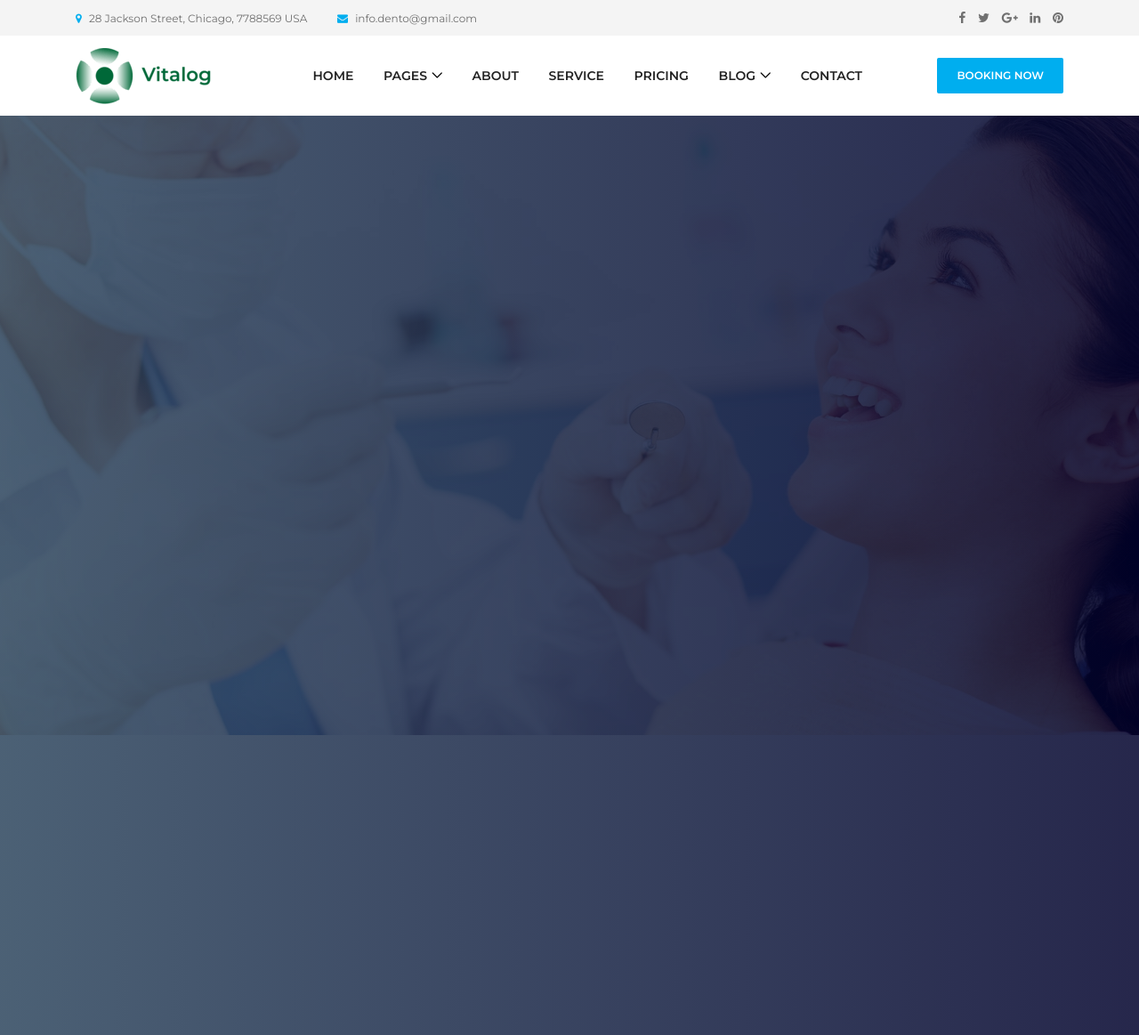
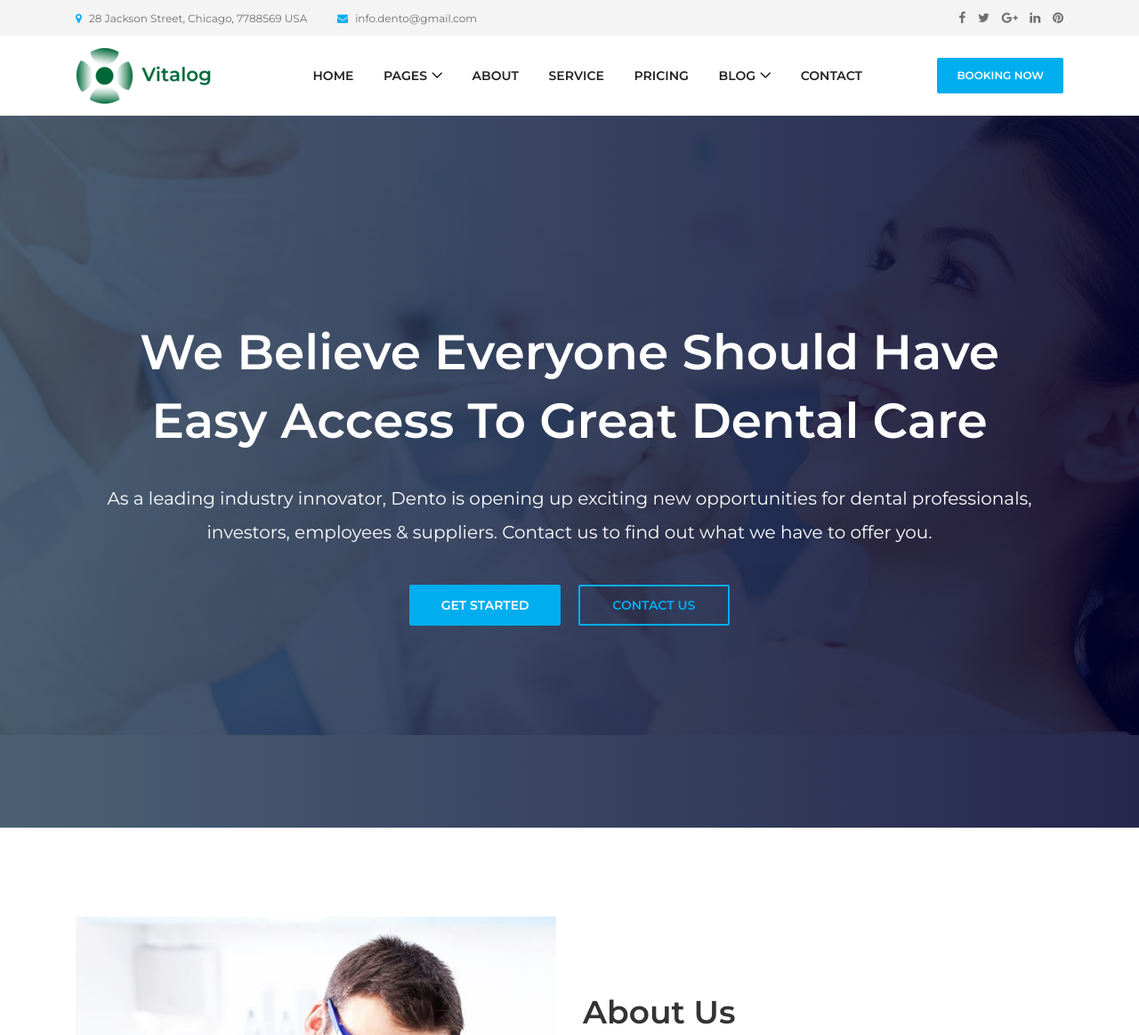
Before and after one commit to gozygreg/vitalog, a Django app: page / in a window 1280 px wide. Shown: the top 1163 px of the page at 89% size. Run offline with Django 5.2, Linux system fonts and the light colour scheme; some libraries are stand-ins or nearby versions; some web fonts are replaced.

Commit message:
continue editing template

```diff
--- a/vitalog/home/templates/home.html
+++ b/vitalog/home/templates/home.html
@@ -139,7 +139,7 @@
     <!-- Welcome Slides -->
     <div class="welcome-slides owl-carousel">
       <!-- Single Welcome Slide -->
-      <div class="welcome-welcome-slide bg-img bg-gradient-overlay jarallax" style="background-image: url({% static 'home/img/bg-img/1.jpg' %});"> </div>
+      <div class="welcome-welcome-slide bg-img bg-gradient-overlay jarallax" style="background-image: url('{% static 'home/img/bg-img/1.jpg' %}');">
         <div class="container h-100">
           <div class="row h-100 align-items-center">
             <div class="col-12">
@@ -159,7 +159,7 @@
       </div>
 
       <!-- Single Welcome Slide -->
-      <div class="welcome-welcome-slide bg-img bg-gradient-overlay jarallax" style="background-image: url(img/bg-img/2.jpg);">
+      <div class="welcome-welcome-slide bg-img bg-gradient-overlay jarallax" style="background-image: url('{% static 'home/img/bg-img/2.jpg' %}');">
         <div class="container h-100">
           <div class="row h-100 align-items-center">
             <div class="col-12">
@@ -284,7 +284,7 @@
   <!-- Cool Facts Area End -->
 
   <!-- Dento Service Area Start -->
-  <section class="dento-service-area section-padding-100-0 bg-img bg-gradient-overlay jarallax clearfix" style="background-image: url('img/bg-img/13.jpg');">
+  <section class="dento-service-area section-padding-100-0 bg-img bg-gradient-overlay jarallax clearfix" style="background-image: url('{% static "home/img/bg-img/13.jpg" %}');">
     <div class="container">
       <div class="row align-items-center">
         <!-- Service Content -->
@@ -452,7 +452,7 @@
   <!-- Dento Pricing Table Area End -->
 
   <!-- Book An Oppointment Area Start -->
-  <section class="book-an-oppointment-area section-padding-100 bg-img bg-gradient-overlay jarallax clearfix" style="background-image: url('img/bg-img/12.jpg');">
+  <section class="book-an-oppointment-area section-padding-100 bg-img bg-gradient-overlay jarallax clearfix" style="background-image: url('{% static "home/img/bg-img/12.jpg" %}');">
     <div class="container">
       <div class="row">
         <!-- Section Heading -->
@@ -611,7 +611,7 @@
   <!-- ***** Dento Dentist Area End ***** -->
 
   <!-- ***** Testimonials Area Start ***** -->
-  <section class="testimonials-area section-padding-100 bg-img bg-gradient-overlay jarallax clearfix" style="background-image: url('img/bg-img/7.jpg');">
+  <section class="testimonials-area section-padding-100 bg-img bg-gradient-overlay jarallax clearfix" style="background-image: url('{% static "home/img/bg-img/7.jpg" %}');">
     <div class="container">
       <div class="row">
         <div class="col-12">
@@ -741,13 +741,13 @@
   <!-- ***** Blog Area End ***** -->
 
   <!-- ***** Footer Area Start ***** -->
-  <footer class="footer-area bg-img bg-gradient-overlay" style="background-image: url(img/bg-img/3.jpg);">
+  <footer class="footer-area bg-img bg-gradient-overlay" style="background-image: url('{% static "home/img/bg-img/3.jpg" %}');">
     <div class="container">
       <div class="row">
         <!-- Single Footer Widget -->
         <div class="col-12 col-sm-6 col-lg-4">
           <div class="single-footer-widget">
-            <a href="./index.html" class="d-block mb-4"><img src="./img/core-img/logo.png" alt=""></a>
+            <a href="./index.html" class="d-block mb-4"><img src="{% static 'home/img/core-img/logo2.png' %}" alt=""></a>
             <p>Etiam sutor risus, dapibus act elefend katen, lacinia sitamet denim. Mauris sagittis kansa interdum dignissim.</p>
             <div class="footer-contact">
               <p><i class="icon_pin"></i> 28 Jackson Street, Chicago, 7788569 USA</p>
```
Also changed, not shown: other parts of vitalog/home/templates/home.html (+17 -17 lines).
